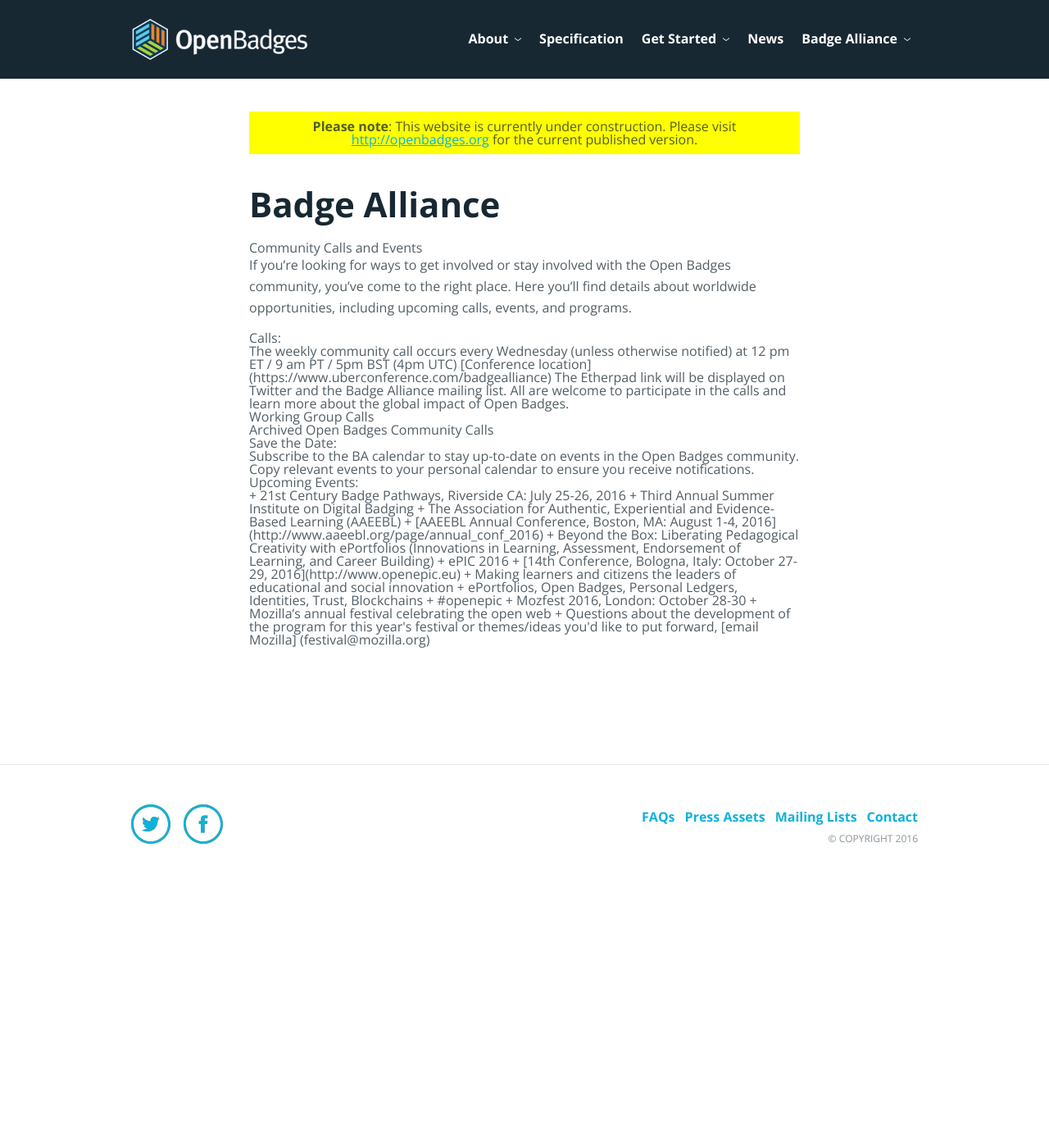
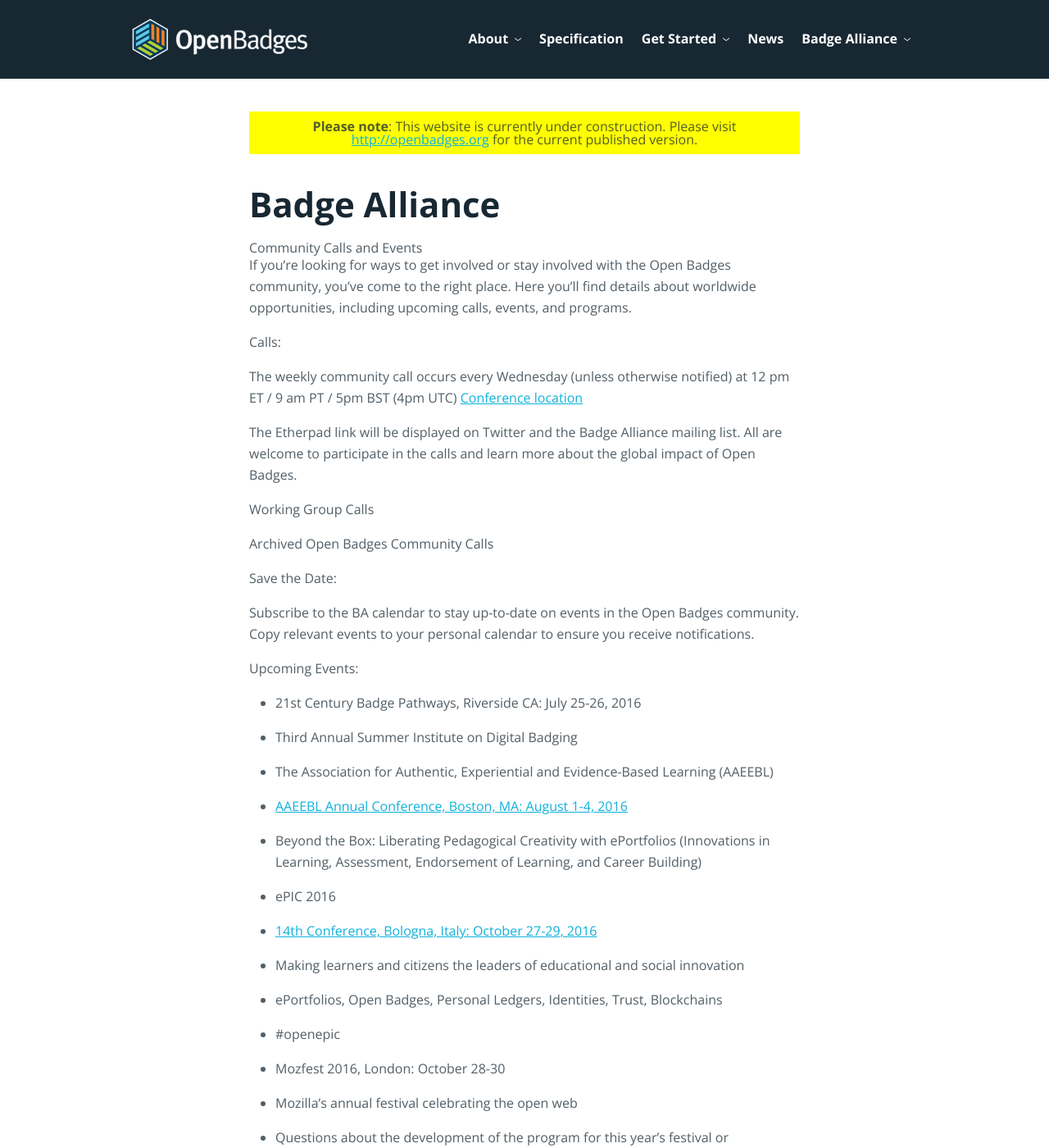
Before and after one commit to mozilla/openbadges.org-static, a Jekyll site: the page built from badge-alliance/events/index.md, in a window 1280 px wide and 1400 px high. Shown: the whole window at 82% size. Built offline with Jekyll 4.4.1, drawn with Linux system fonts in a browser that asks for light colours; some of the changed lines change nothing that is shown; some of the changed text lies outside the part shown.

```diff
--- a/badge-alliance/events/index.md
+++ b/badge-alliance/events/index.md
@@ -8,26 +8,21 @@
 
 If you're looking for ways to get involved or stay involved with the Open Badges community, you’ve come to the right place. Here you'll find details about worldwide opportunities, including upcoming calls, events, and programs.
 
-<header>
-<h3>Calls:</h3>
+Calls:
 
 The weekly community call occurs every Wednesday (unless otherwise notified) at 12 pm ET / 9 am PT / 5pm BST (4pm UTC) [Conference location](https://www.uberconference.com/badgealliance)
 
 The Etherpad link will be displayed on Twitter and the Badge Alliance mailing list. All are welcome to participate in the calls and learn more about the global impact of Open Badges.
 
-<header>
-<h3>Working Group Calls</h3>
+Working Group Calls
 
-<header>
-<h3>Archived Open Badges Community Calls</h3>
+Archived Open Badges Community Calls
 
-<header>
-<h3>Save the Date:</h3>
+Save the Date:
 
 Subscribe to the BA calendar to stay up-to-date on events in the Open Badges community. Copy relevant events to your personal calendar to ensure you receive notifications.
 
-<header>
-<h3>Upcoming Events:</h3>
+Upcoming Events:
 
 + 21st Century Badge Pathways, Riverside CA: July 25-26, 2016
  + Third Annual Summer Institute on Digital Badging
```
